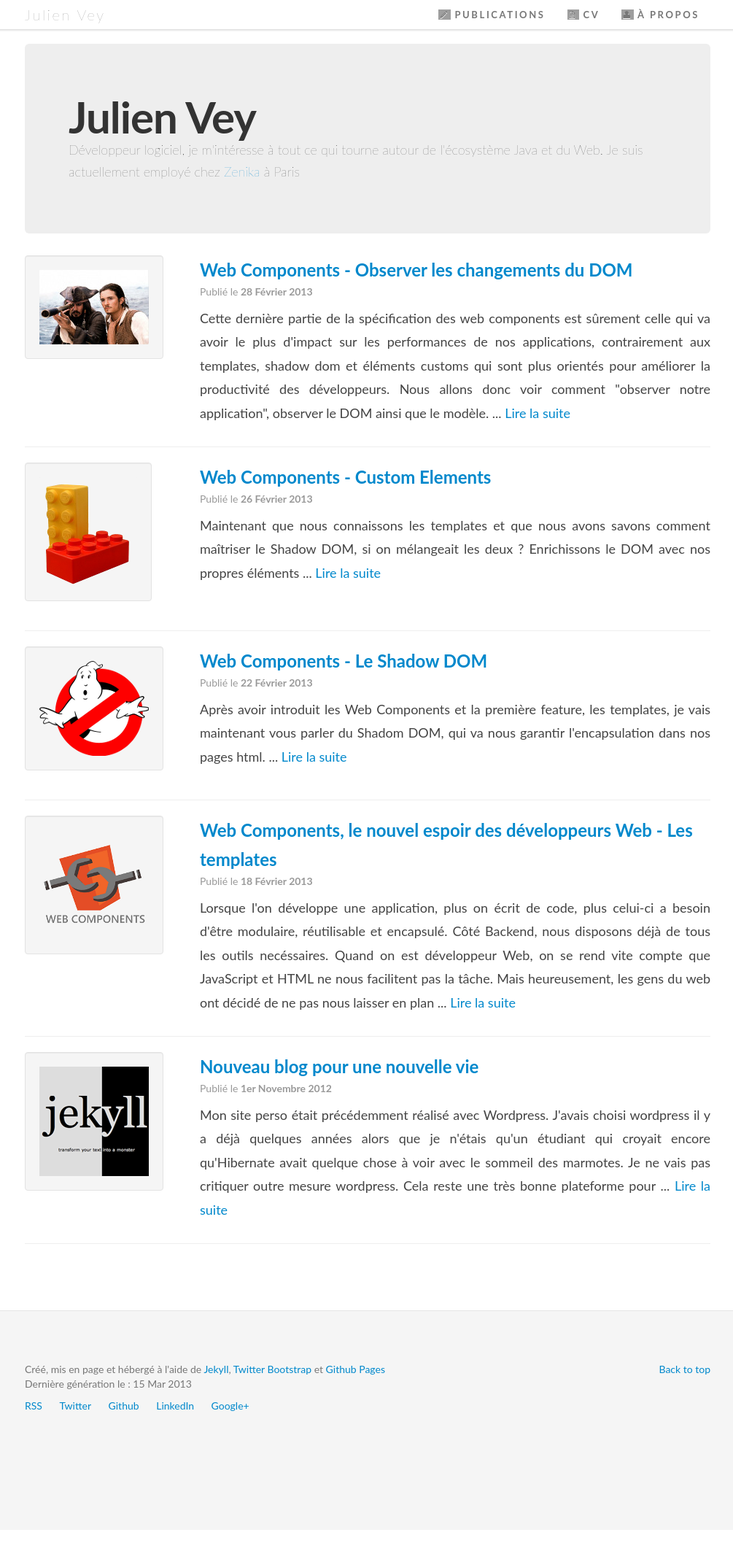
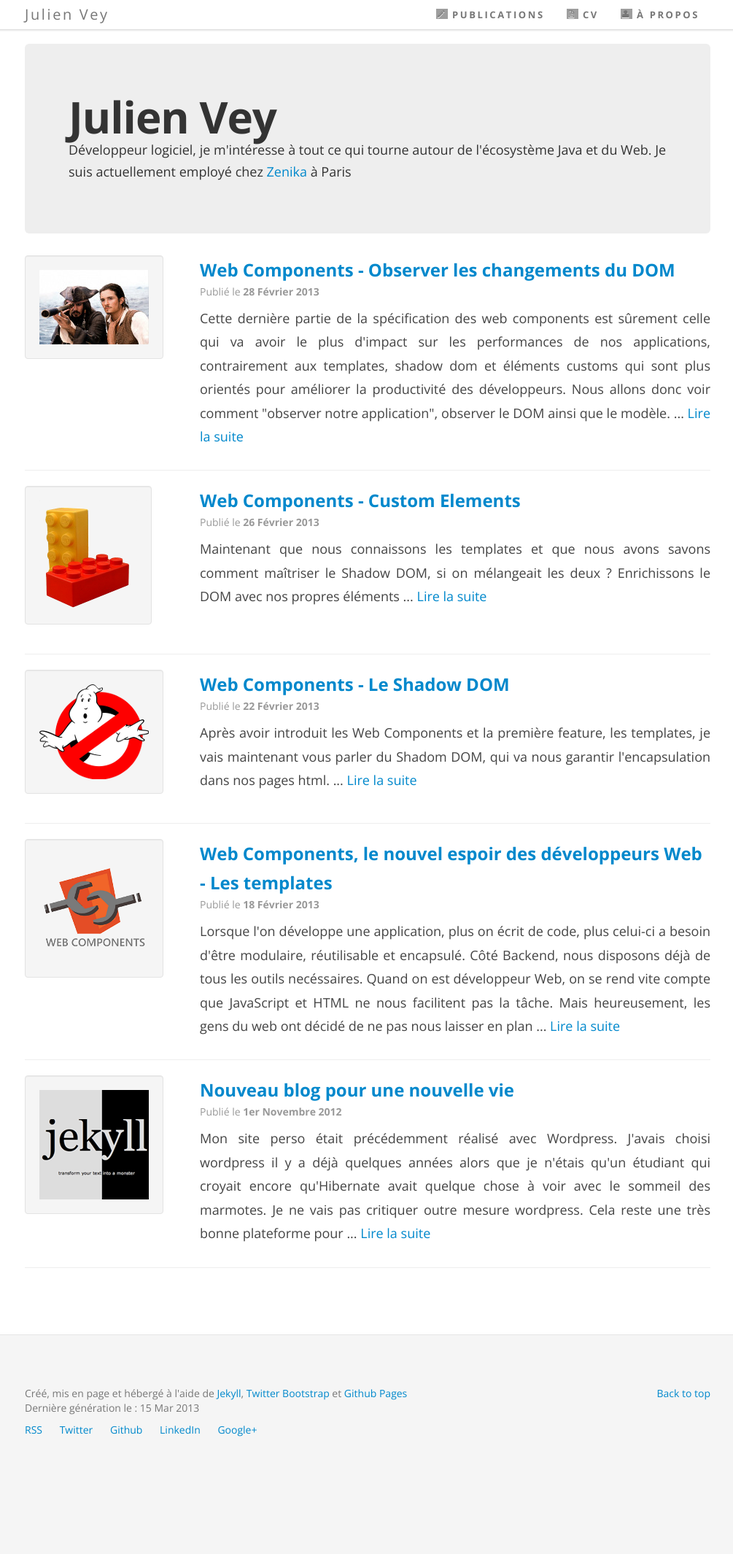
Before and after one commit to julienvey/julienvey.en, a Jekyll site: the page built from index.html, in a window 1280 px wide. Shown: the whole page at 73% size, without its empty margins (136-1141 px from the left). Built offline with Jekyll 4.4.1, drawn with Linux system fonts in a browser that asks for light colours; some web fonts are replaced; Markdown is read by kramdown in place of the engine named in the settings; before the commit the page ends 2097 px from its top, so only the background shows below that; grey boxes are pictures that could not be loaded.

Commit message:
Changement de font... les rendus sur differents navigateurs/os c'est quelque chose

```diff
--- a/_layouts/default.html
+++ b/_layouts/default.html
@@ -13,8 +13,7 @@
  <link rel="stylesheet" type="text/css" href="/css/font-awesome.css">
  <link rel="stylesheet" type="text/css" href="/js/prettify/prettify.css">
  <link href="http://fonts.googleapis.com/css?family=Inconsolata" rel="stylesheet" type="text/css">
- <link href="http://fonts.googleapis.com/css?family=Droid+Serif:400,700" rel="stylesheet" type="text/css">
- <link href="http://fonts.googleapis.com/css?family=Droid+Sans" rel="stylesheet" type="text/css">
+<link href="https://fonts.googleapis.com/css?family=Merriweather:400,700|Open+Sans:300,400,600,700" rel="stylesheet" type="text/css">
  <script type="text/javascript" src="/js/jquery-1.8.2.min.js"></script>
  <script type="text/javascript" src="/js/bootstrap.js"></script>
  <script type="text/javascript" src="/js/prettify/prettify.js"></script>
--- a/css/julienvey.css
+++ b/css/julienvey.css
@@ -12,7 +12,7 @@
 }
 
 body {
-  font-family :'Droid Sans', Lato, helvetica, arial, clean, sans-serif;
+  font-family: 'Open Sans', sans-serif;
 }
 
 .post p, .post li {
```
